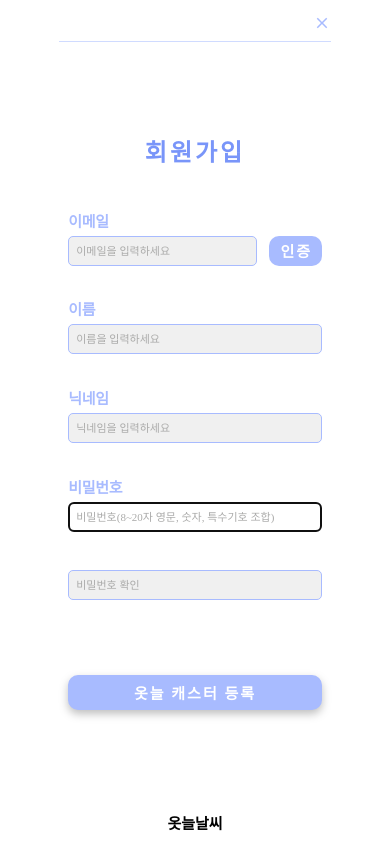
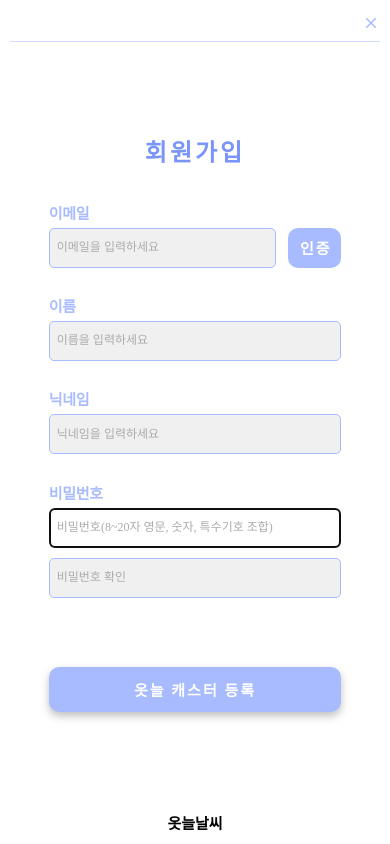
Before and after one commit to kdt-8-4/weatherfit-frontend, a Next.js app: page /register in a window 390 px wide. Built offline with nearby package versions, Linux system fonts and the light colour scheme; a web font is replaced by a local one.

Commit message:
#7 회원가입 디자인 수정중

```diff
--- a/src/app/register/page.tsx
+++ b/src/app/register/page.tsx
@@ -74,6 +74,7 @@ export default function Register(): JSX.Element {
           />
           {/* 비밀번호 👉🏻 중복검사 & 유효성 검사*/}
 
+          <div>
             <InputBar
               label="비밀번호"
               id="password"
@@ -91,6 +92,7 @@ export default function Register(): JSX.Element {
               value={repassword}
               onChange={(value: string) => setRepassword(value)}
             />
+          </div>
           <button id="btn_register" type="submit" onClick={caster_register}>
             옷늘 캐스터 등록
           </button>
--- a/src/style/register.scss
+++ b/src/style/register.scss
@@ -54,6 +54,12 @@ footer {
 
 // 모바일
 @media only screen and (min-width: 320px) and (max-width: 768px) {
+  .container {
+    width: 100%;
+  }
+  form {
+    width: 75vw;
+  }
   #x {
     @include x-icon(18px, 18px); // 가로, 세로
   }
@@ -61,14 +67,14 @@ footer {
     @include register(24px); // 폰트 사이즈
   }
   input {
-    @include input_register(30px, 11px);
+    @include input_register(40px, 12px);
   }
   #btn_verify {
-    @include btn(53px, 30px, 15px); // 가로, 세로, 폰트 사이즈
+    @include btn(53px, 40px, 15px); // 가로, 세로, 폰트 사이즈
   }
 
   #btn_register {
-    @include btn(100%, 35px, 15px); // 가로, 세로, 폰트 사이즈
+    @include btn(100%, 45px, 15px); // 가로, 세로, 폰트 사이즈
   }
   footer {
     font-size: 15px;
```
Lines whose indentation alone changed are shown as unchanged.
